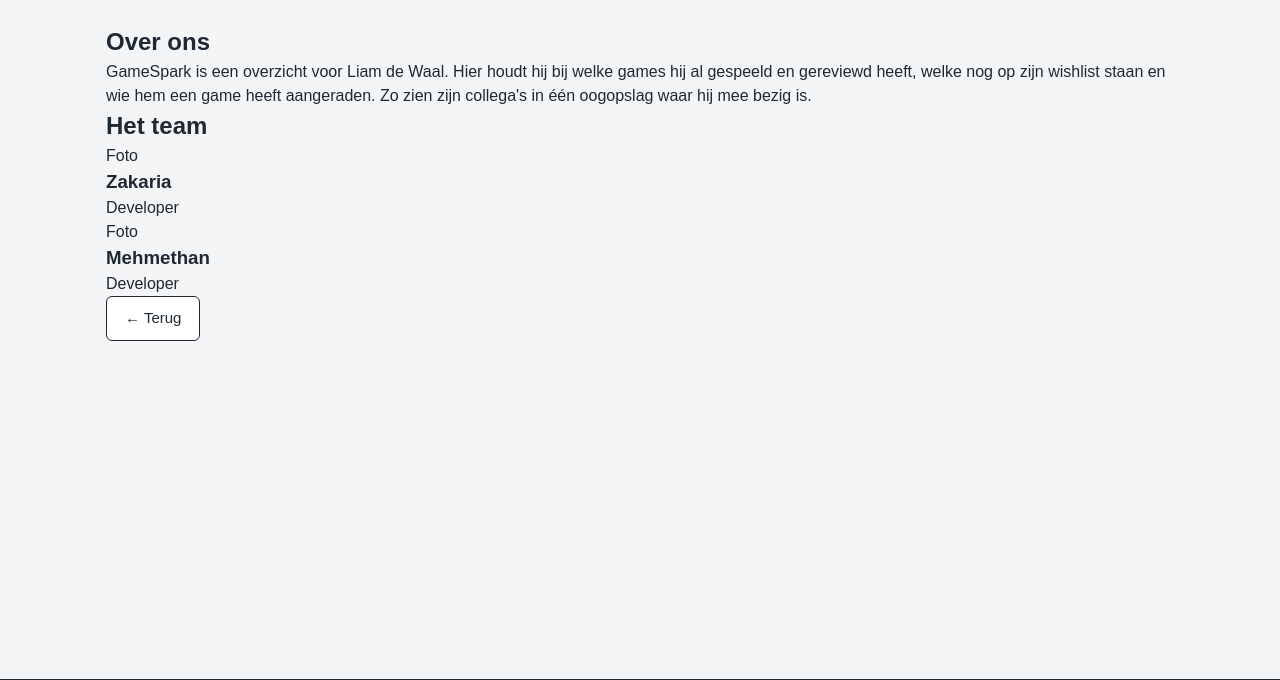
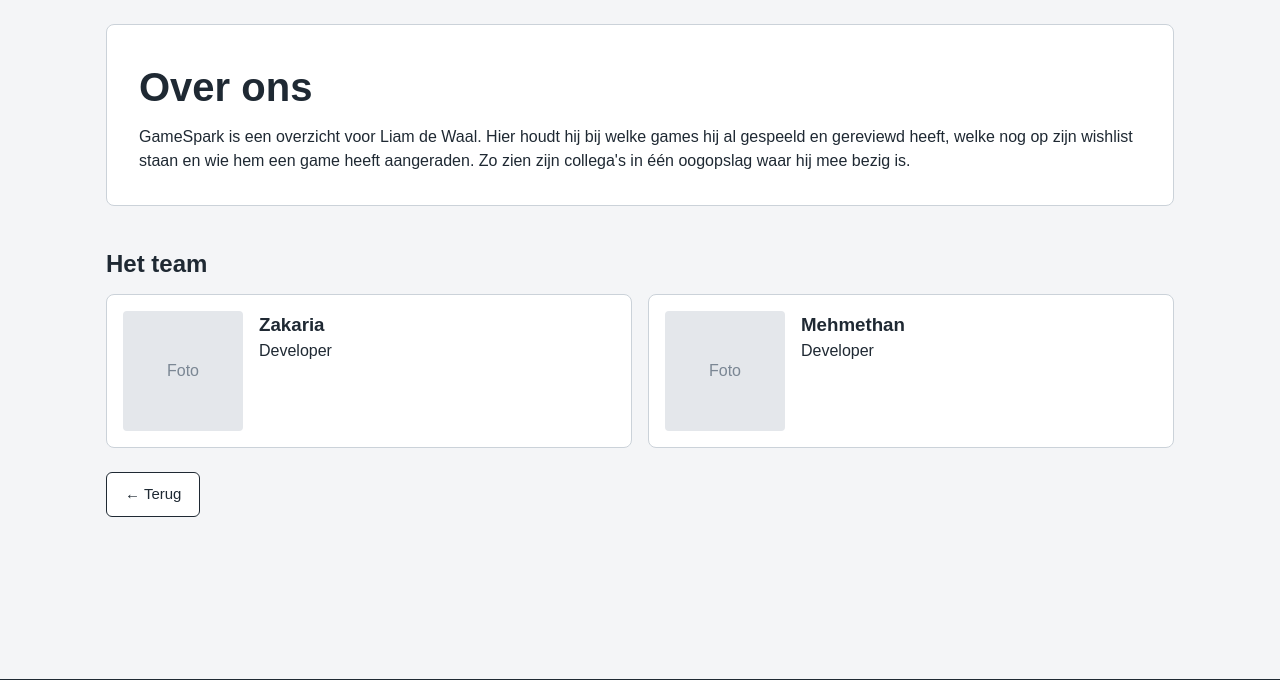
Before and after one commit to SkalitzBlacksmith/GameSpark, a PHP site: page /over-ons.html in a window 1280 px wide. Shown: the part 68-748 px from the top of the page. Run offline with PHP 8.4, Linux system fonts and the light colour scheme.

Commit message:
Added over ons + team CSS

```diff
--- a/public_html/css/style.css
+++ b/public_html/css/style.css
@@ -325,3 +325,47 @@ label {
     justify-content: flex-end;
     gap: 12px;
 }
+
+.intro {
+    background-color: #ffffff;
+    border: 1px solid #cbd2d9;
+    border-radius: 8px;
+    padding: 32px;
+    margin-bottom: 40px;
+}
+
+.intro h1 {
+    font-size: 40px;
+    margin-bottom: 8px;
+}
+
+.team h2 {
+    margin-bottom: 12px;
+}
+
+.team-lijst {
+    display: grid;
+    grid-template-columns: 1fr 1fr;
+    gap: 16px;
+    margin-bottom: 24px;
+}
+
+.team-kaart {
+    background-color: #ffffff;
+    border: 1px solid #cbd2d9;
+    border-radius: 8px;
+    padding: 16px;
+    display: flex;
+    gap: 16px;
+}
+
+.foto {
+    width: 120px;
+    height: 120px;
+    background-color: #e4e7eb;
+    color: #7b8794;
+    display: flex;
+    justify-content: center;
+    align-items: center;
+    border-radius: 4px;
+}
```
